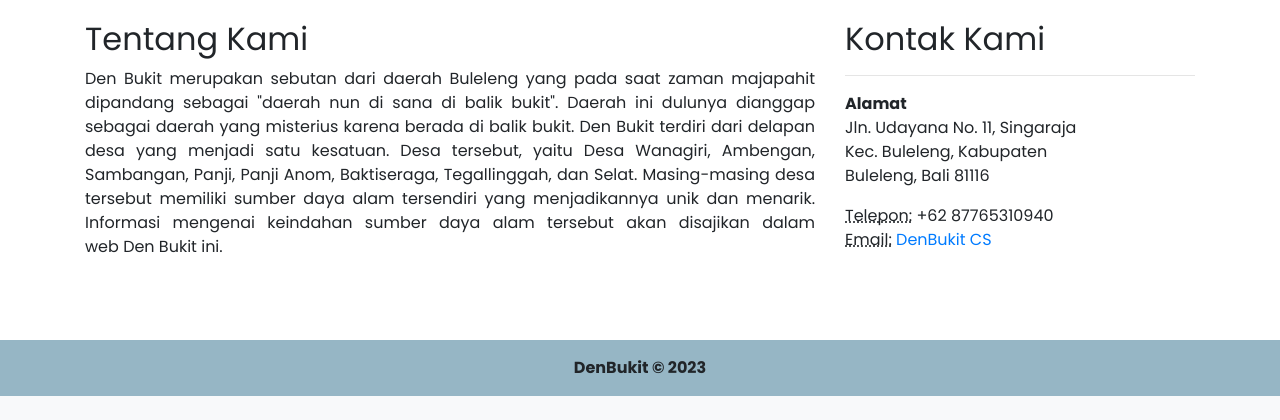
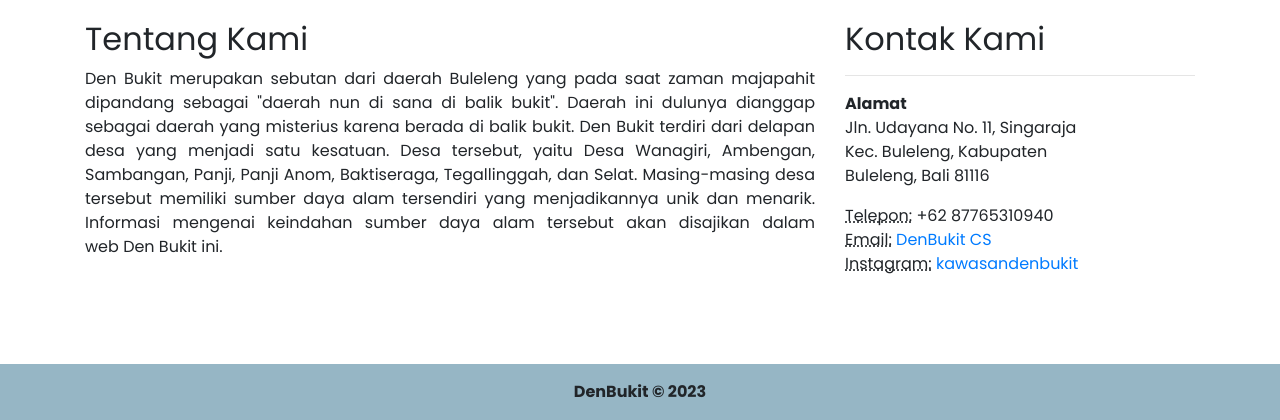
Before and after one commit to anjastslt23/DenBukit-Website, a CodeIgniter 4 app: template app/Views/welcome_message.php in a window 1280 px wide. Shown: the part 1279-1699 px from the top of the page. Before the commit the page ends 1675 px from the top, so only its background shows below. Run offline with PHP 8.4 and a stand-in for CodeIgniter, Linux system fonts and the light colour scheme; the template is opened without the code that fills it, so the values that code supplies are empty; some libraries are stand-ins or nearby versions.

Commit message:
source control

```diff
--- a/app/Views/welcome_message.php
+++ b/app/Views/welcome_message.php
@@ -205,6 +205,9 @@
                         <br>
                         <abbr title="Email">Email:</abbr>
                         <a href="mailto:denbukit.wisata@gmail.com">DenBukit CS</a>
+                        <br>
+                        <abbr title="Instagram">Instagram:</abbr>
+                        <a href="https://www.instagram.com/kawasandenbukit/"> kawasandenbukit</a>
                     </address>
                 </div>
             </div>
```
Also changed, not shown: public/assets/img/1702110296_3dc59f5ba4c709fe6246.jpeg (added), public/assets/img/1702110296_7d3adac18d8171064af0.jpeg (added), public/assets/img/1702121227_7fea824788c06564ab89.jpeg (added), public/assets/img/1702121227_e8790db7f2f74343e390.jpeg (added), public/assets/img/event/1702110508_4037f97389fd70882ca9.jpeg (added), public/assets/img/event/1702110508_e52fda661d8f2430cd8f.jpeg (added), 3 other files.
